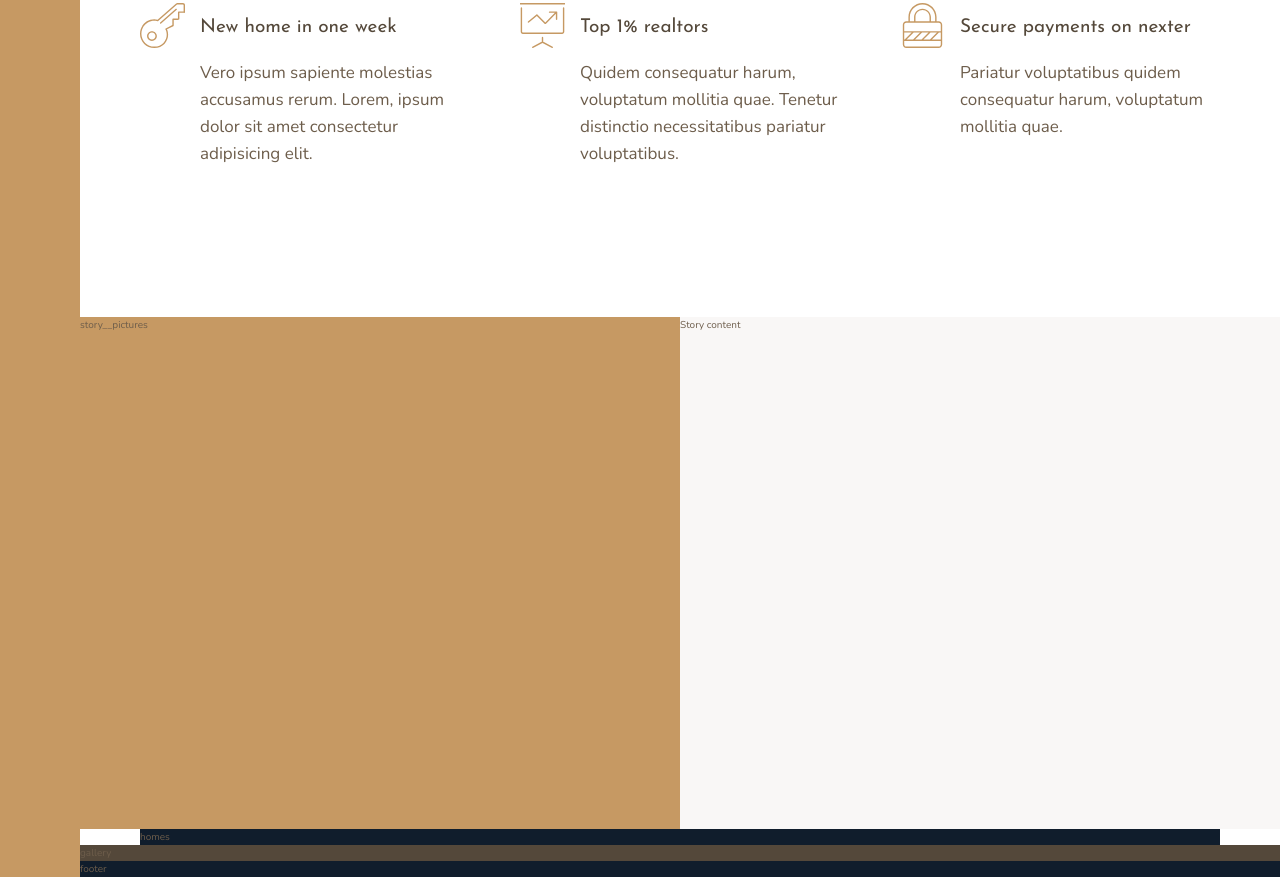
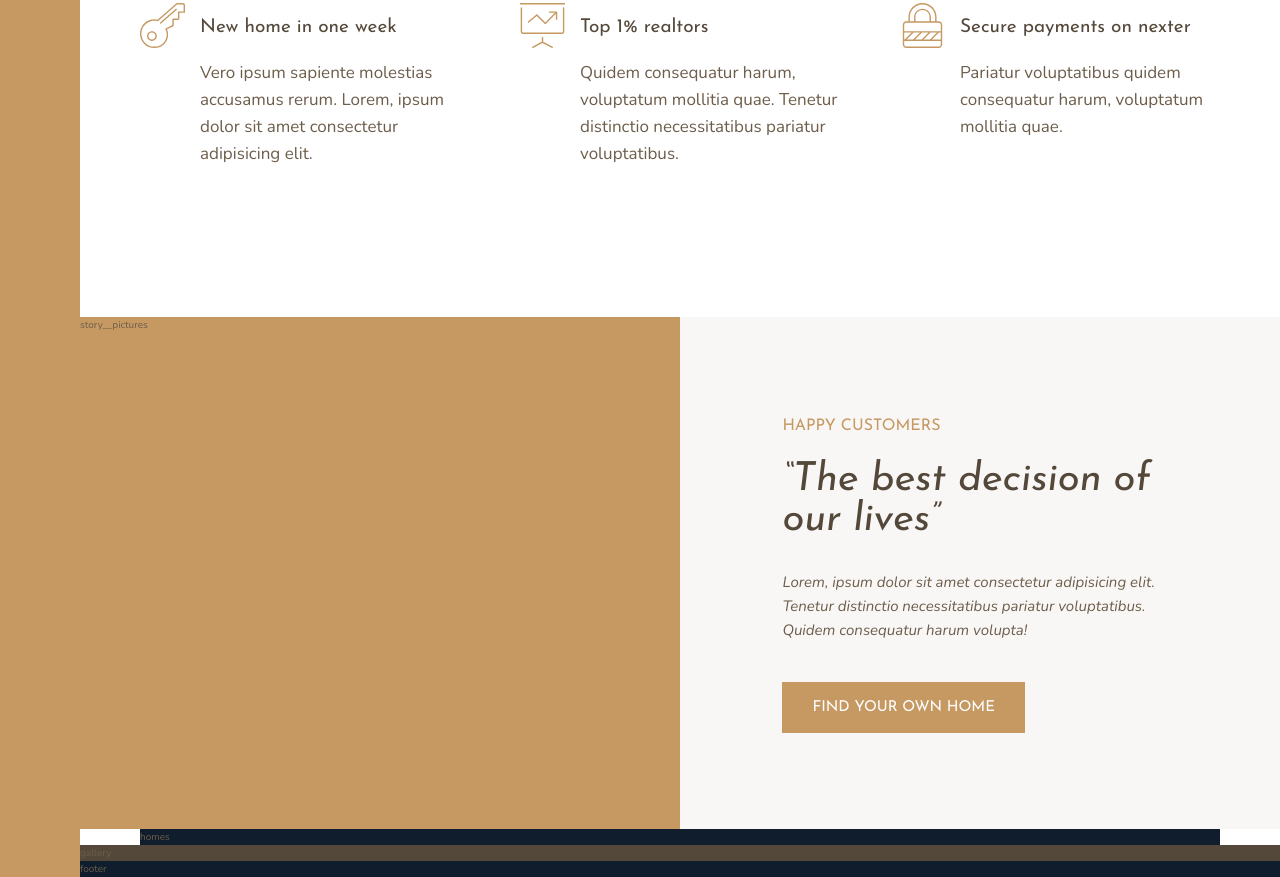
Before and after one commit to lejonu/nexter, a website: page index.html in a window 1280 px wide. Shown: the part 991-1868 px from the top of the page. Drawn offline with nearby package versions, Linux system fonts and the light colour scheme.

Commit message:
Building the Story Section - Part 1

```diff
--- a/index.html
+++ b/index.html
@@ -92,7 +92,19 @@
 
     <div class="story__pictures">story__pictures</div>
 
-    <div class="story__content">Story content</div>
+    <div class="story__content">
+      <h3 class="heading-3 mb-sm">Happy Customers</h3>
+      <h2 class="heading-2 heading-2--dark mb-md">
+        &ldquo;The best decision of our lives&rdquo;
+      </h2>
+      <p class="story__text">
+        Lorem, ipsum dolor sit amet consectetur adipisicing elit. Tenetur
+        distinctio necessitatibus pariatur voluptatibus. Quidem consequatur
+        harum volupta!
+      </p>
+
+      <button class="btn">Find your own home</button>
+    </div>
 
     <section class="homes">homes</section>
 
--- a/sass/_story.scss
+++ b/sass/_story.scss
@@ -7,5 +7,23 @@
   &__content {
     background-color: $color-grey-light-1;
     grid-column: col-start 5 / full-end;
+
+    padding: 6rem 8vw;
+
+    // display: flex;
+    // flex-direction: column;
+
+    // justify-content: center;
+    // align-items: flex-start;
+
+    display: grid;
+    align-content: center;
+    justify-items: flex-start;
+  }
+
+  &__text {
+    font-size: 1.5rem;
+    font-style: italic;
+    margin-bottom: 4rem;
   }
 }
--- a/sass/_typography.scss
+++ b/sass/_typography.scss
@@ -8,9 +8,22 @@
 }
 .heading-2 {
   @extend %heading;
+  font-size: 4rem;
+  font-style: italic;
+  line-height: 1;
+
+  &--light {
+    color: $color-grey-light-1;
+  }
+  &--dark {
+    color: $color-grey-dark-1;
+  }
 }
 .heading-3 {
   @extend %heading;
+  font-size: 1.6rem;
+  color: $color-primary;
+  text-transform: uppercase;
 }
 .heading-4 {
   @extend %heading;
@@ -23,3 +36,33 @@
     color: $color-grey-dark-1;
   }
 }
+
+.btn {
+  background-color: $color-primary;
+  color: #fff;
+  border: none;
+  border-radius: 0;
+  font-family: $font-display;
+  font-size: 1.5rem;
+  text-transform: uppercase;
+  padding: 1.8rem 3rem;
+  cursor: pointer;
+  transition: all 0.2s;
+
+  &:hover {
+    background-color: $color-grey-dark-1;
+  }
+}
+
+.mb-sm {
+  margin-bottom: 2rem;
+}
+.mb-md {
+  margin-bottom: 3rem;
+}
+.mb-lg {
+  margin-bottom: 4rem;
+}
+.mb-hg {
+  margin-bottom: 8rem;
+}
```
Also changed, not shown: css/style.css.
